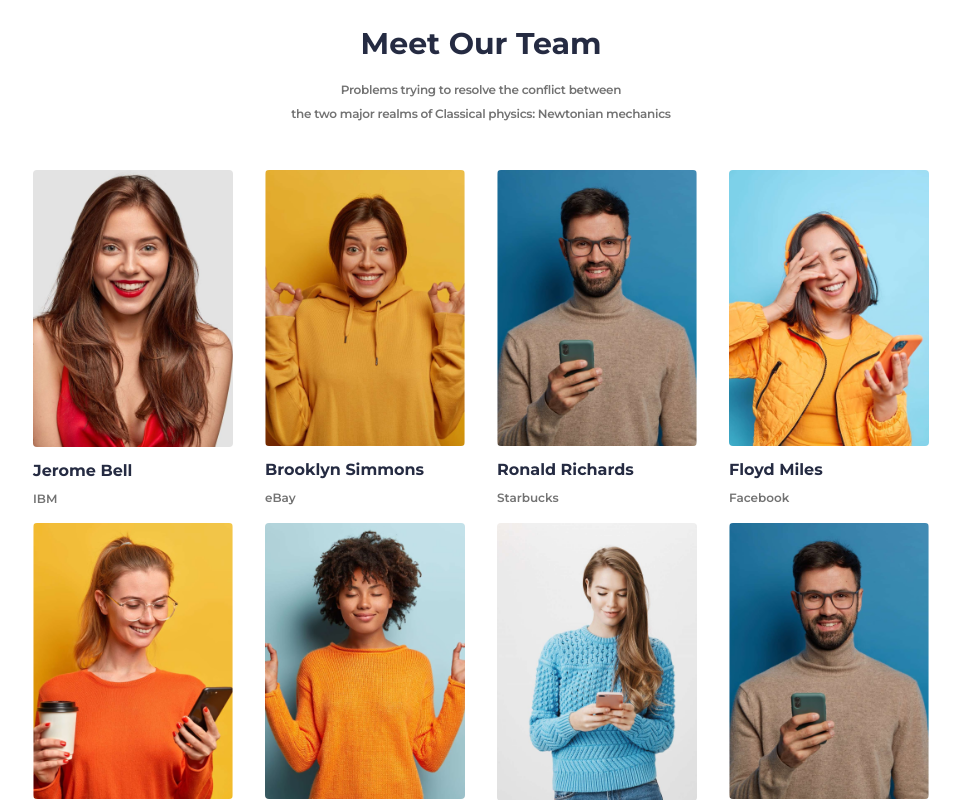
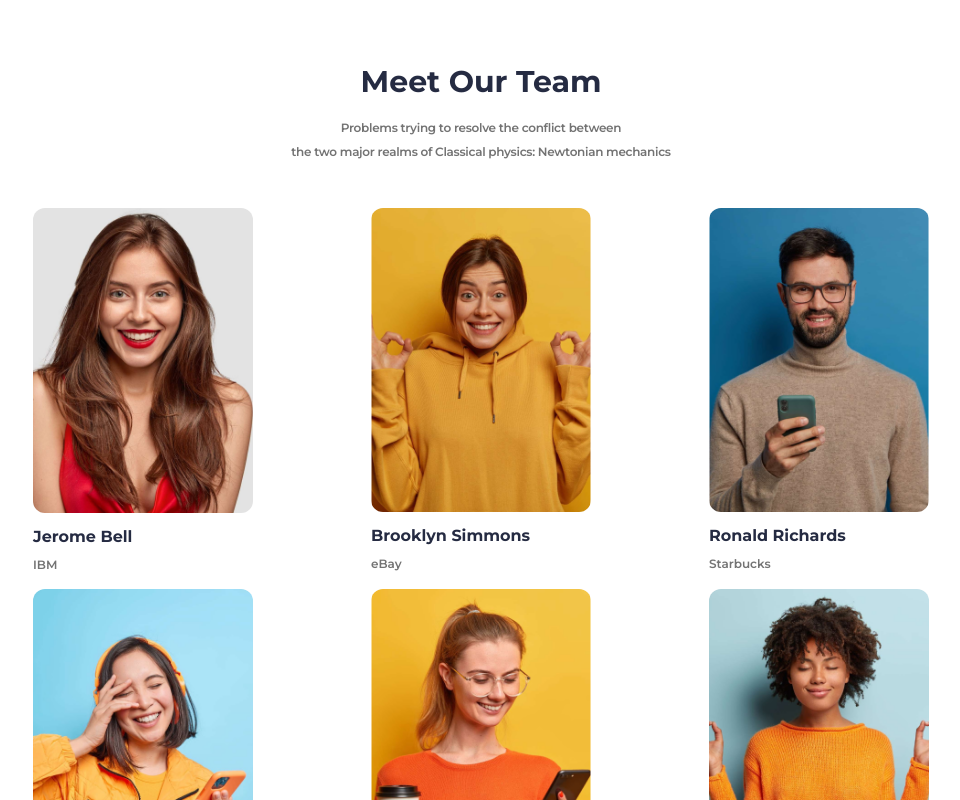
Before and after one commit to irema00/e-commerce-react-vite, a React (Vite) app in the folder e-commerce/: page /contact in a window 1280 px wide. Shown: the top 800 px of the page, without its empty margins (159-1119 px from the left). Built offline with nearby package versions, Linux system fonts and the light colour scheme.

Commit message:
adjusts sizing and padding

```diff
--- a/e-commerce/src/layouts/contactPage/TeamPage.jsx
+++ b/e-commerce/src/layouts/contactPage/TeamPage.jsx
@@ -5,7 +5,7 @@ export default function TeamPage() {
   const { featuredPostsData, teamData } = useData();
 
   return (
-    <div className="font-montserrat px-[15%]  py-[2%] flex flex-col items-center justify-center cursor-pointer">
+    <div className="font-montserrat px-[15%]  py-[5%] flex flex-col items-center justify-center cursor-pointer">
       <div className="flex flex-col text-center  mb-5">
         <h1 className=" text-darkBg text-3xl  tracking-normal font-bold mb-4">
           Meet Our Team
@@ -24,7 +24,7 @@ export default function TeamPage() {
             <img
               src={member.imageURL}
               alt={member.name}
-              className="w-[200px] rounded mb-3 "
+              className="w-[220px] rounded-xl mb-3 "
             />
             <h3 className="font-bold text-darkBg mb-2 ">{member.name}</h3>
             <p className="font-semibold text-hdGrey text-xs">{member.job}</p>
```
